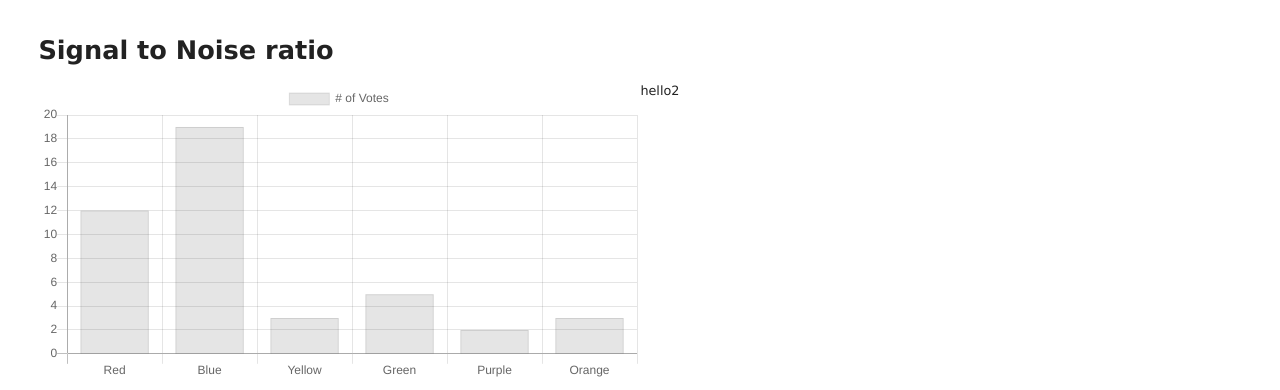
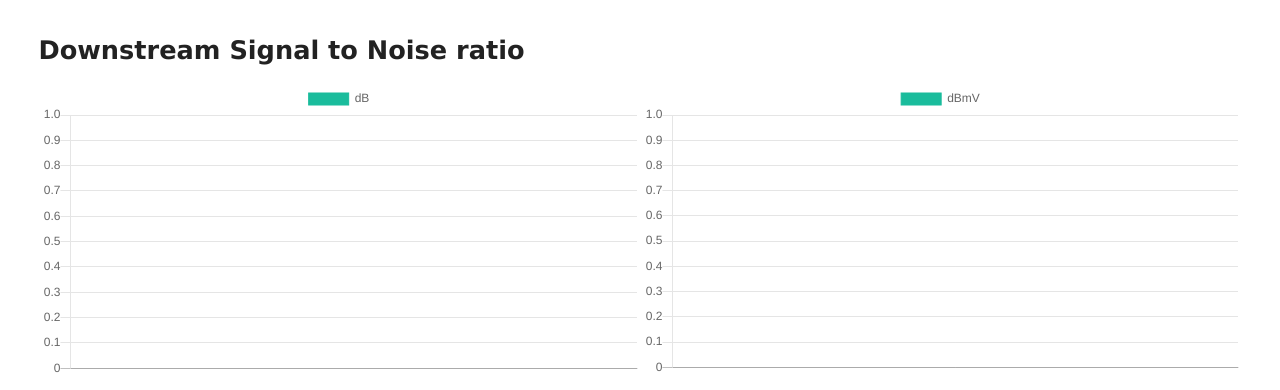
Before and after one commit to infyhr/tc7200-stats, an Electron app: page html/index.html in a window 1280 px wide. Shown: the part 343-733 px from the top of the page. Drawn offline with nearby package versions, Linux system fonts and the light colour scheme; no server answers.

Commit message:
Added drawing of all charts

```diff
--- a/css/main.css
+++ b/css/main.css
@@ -38,6 +38,8 @@ header .description {
     display: flex;
     flex: 1;
     flex-wrap: wrap;
+    max-width: 100%;
+    max-height: 100%;
 }
 .wrapper {
     display: flex;
--- a/html/index.html
+++ b/html/index.html
@@ -20,12 +20,22 @@
         </nav>
 
         <div class="content">
-            <h1>Signal to Noise ratio</h1>
+            <h1>Downstream Signal to Noise ratio</h1>
             <div class="wrapper">
                 <div class="row">
                     <canvas id="snrBar"></canvas>
                 </div>
-                <div class="row">hello2</div>
+                <div class="row">
+                    <canvas id="pwrBar"></canvas>
+                </div>
+            </div>
+            <div class="wrapper">
+                <div class="row">
+                    <canvas id="snrLine"></canvas>
+                </div>
+                <div class="row">
+                    <canvas id="pwrLine"></canvas>
+                </div>
             </div>
         </div>
 
@@ -35,19 +45,47 @@
             let index = require('../js/index.js'); // "Serverside" JS
             let graph  = require('../js/graph.js'); // Own graphs (charts)
 
+            /*index.getData(function(results){
+                stats = results;
+
+                console.log(stats);
+            });*/
+
             // Short poll for new data
-            index.getData(function(results){
-                stats = results;
-            });
-            /*setInterval(() => {
+            setInterval(() => {
                 index.getData(function(results){
                     stats = results;
                 });
+                // Grab the current time
+                let d = new Date();
+                let now = d.getHours() + ':' + d.getMinutes() + ':' + d.getSeconds();
 
-                // Update each chart here
-                graph.myChart.config.data.datasets[0].data = stats[0];
-                graph.myChart.update();
-            }, 1000);*/
+                // Update the SNR bar chart
+                graph.snrBarChart.config.data.labels = stats[0];
+                graph.snrBarChart.config.data.datasets[0].data = stats[1];
+                graph.snrBarChart.update();
+
+                // And the power bar chart
+                graph.pwrBarChart.config.data.labels = stats[0];
+                graph.pwrBarChart.config.data.datasets[0].data = stats[2];
+                graph.pwrBarChart.update();
+
+                // Average SnR chart
+                graph.snrLineChart.config.data.labels.push(now);
+                graph.snrLineChart.config.data.datasets[0].data.push(getAvg(stats[1]));
+                graph.snrLineChart.update();
+
+                // Average power chart
+                graph.pwrLineChart.config.data.labels.push(now);
+                graph.pwrLineChart.config.data.datasets[0].data.push(getAvg(stats[2]));
+                graph.pwrLineChart.update();
+            }, 1000);
+
+            function getAvg(arr) {
+                return arr.reduce((a, b) => {
+                    return parseFloat(a) + parseFloat(b);
+                }) / stats[1].length;
+            }
 
             // temp debug
             document.addEventListener('keydown', function (e) {
--- a/js/graph.js
+++ b/js/graph.js
@@ -1,38 +1,109 @@
-var snrBarChart = new Chart(document.getElementById("snrBar"), {
+// Setup colors for the bar charts
+const backgroundColor = [
+    'rgba(26, 188, 156, 1)',
+    'rgba(46, 204, 113, 1)',
+    'rgba(52, 152, 219, 1)',
+    'rgba(155, 89, 182, 1)',
+    'rgba(52, 73, 94, 1)',
+    'rgba(241, 196, 15, 1)',
+    'rgba(230, 126, 34, 1)',
+    'rgba(231, 76, 60, 1)'
+];
+const borderColor = [
+    'rgba(26, 188, 156, 1)',
+    'rgba(46, 204, 113, 1)',
+    'rgba(52, 152, 219, 1)',
+    'rgba(155, 89, 182, 1)',
+    'rgba(52, 73, 94, 1)',
+    'rgba(241, 196, 15, 1)',
+    'rgba(230, 126, 34, 1)',
+    'rgba(231, 76, 60, 1)'
+]
+// Set some default config
+Chart.defaults.global.elements.point.radius = 0;
+Chart.defaults.global.responsive = true;
+Chart.defaults.global.animation = {
+    duration: 300,
+    easing: 'linear'
+}
+Chart.defaults.global.hover = {
+    animationDuration: 0
+}
+let snrBarChart = new Chart(document.getElementById("snrBar"), {
     type: 'bar',
     data: {
-    labels: ["Red", "Blue", "Yellow", "Green", "Purple", "Orange"],
+        labels: [],
         datasets: [{
-        label: '# of Votes',
-        data: [12, 19, 3, 5, 2, 3],
-        /*backgroundColor: [
-            'rgba(255, 99, 132, 0.2)',
-            'rgba(54, 162, 235, 0.2)',
-            'rgba(255, 206, 86, 0.2)',
-            'rgba(75, 192, 192, 0.2)',
-            'rgba(153, 102, 255, 0.2)',
-            'rgba(255, 159, 64, 0.2)'
-        ],
-        borderColor: [
-            'rgba(255,99,132,1)',
-            'rgba(54, 162, 235, 1)',
-            'rgba(255, 206, 86, 1)',
-            'rgba(75, 192, 192, 1)',
-            'rgba(153, 102, 255, 1)',
-            'rgba(255, 159, 64, 1)'
-        ],*/
+            label: 'dB',
+            data: [],
+            backgroundColor: backgroundColor,
+            borderColor: borderColor,
             borderWidth: 1
+        }]
+    }
+});
+let pwrBarChart = new Chart(document.getElementById("pwrBar"), {
+    type: 'bar',
+    data: {
+        labels: [],
+        datasets: [{
+            label: 'dBmV',
+            data: [],
+            backgroundColor: backgroundColor,
+            borderColor: borderColor,
+            borderWidth: 1
+        }]
+    }
+});
+var snrLineChart = new Chart(document.getElementById("snrLine"), {
+    type: 'line',
+    data: {
+        labels: [],
+        datasets: [{
+            label: "Average SnR",
+            fill: false,
+            lineTension: 0.1,
+            backgroundColor: "rgba(76, 175, 80, 0.4)",
+            borderColor: "rgba(76, 175, 80, 1)",
+            data: [],
+            spanGaps: false,
         }]
     },
     options: {
         scales: {
-        yAxes: [{
-            ticks: {
-                beginAtZero:true
+            xAxes: [{
+                display: false
+            }]
         }
+    }
+});
+var pwrLineChart = new Chart(document.getElementById("pwrLine"), {
+    type: 'line',
+    data: {
+        labels: [],
+        datasets: [{
+            label: "Average power levels",
+            fill: false,
+            lineTension: 0.1,
+            backgroundColor: "rgba(75, 192, 192, 0.4)",
+            borderColor: "rgba(75, 192, 192, 1)",
+            data: [],
+            spanGaps: false,
+        }]
+    },
+    options: {
+        scales: {
+            xAxes: [{
+                display: false
             }]
         }
     }
 });
 
-module.exports.snrBarChart = snrBarChart;
+// Export so we can access these outside
+module.exports = {
+    snrBarChart: snrBarChart,
+    pwrBarChart: pwrBarChart,
+    snrLineChart: snrLineChart,
+    pwrLineChart: pwrLineChart
+}
--- a/js/index.js
+++ b/js/index.js
@@ -18,9 +18,13 @@ function getRandomArbitrary(min, max) {
 }
 
 /*
-Extracts data from the HTTP response and returns it, just some simple regex stuff
+Extracts data from the HTTP response and returns it, just some simple regex stuff.
+It's very ugly, but alas it's not quite possible to make this code more appealing
+as it's just scraping data and storing it into one big array...
 */
 function extractData(data) {
+    ret = [[], [], [], [], []];
+
     // Downstream
     const re_dsChannels = /\d<\/td><td align="right">(\d{1,2})<\/td>/gi
     const re_dsSnr = /<td align="right">(\d{1,2}\.\d) dB<\/td>/gi
@@ -36,9 +40,9 @@ function extractData(data) {
     let ds_pwr = re_dsPwr.exec(data);
     // Loop through all the results
     while(ds_snr != null) { // Will be the same for all three
-        /*console.log(ds_channels[1]);
-        console.log(ds_snr[1]);
-        console.log(ds_pwr[2]);*/
+        ret[0].push(ds_channels[1]);
+        ret[1].push(ds_snr[1]);
+        ret[2].push(ds_pwr[2]);
 
         ds_channels = re_dsChannels.exec(data);
         ds_snr = re_dsSnr.exec(data);
@@ -49,12 +53,14 @@ function extractData(data) {
     let us_channels = re_usChannels.exec(data);
     let us_pwr = re_usPower.exec(data);
     while(us_pwr != null) {
-        console.log(us_channels[1]);
-        console.log(us_pwr[1]);
+        ret[3].push(us_channels[1]);
+        ret[4].push(us_pwr[1]);
 
         us_channels = re_usChannels.exec(data);
         us_pwr = re_usPower.exec(data);
     }
+
+    return ret;
 }
 
 /*
@@ -87,23 +93,7 @@ exports.getData = function(callback) {
         // The whole response has been recieved
         response.on('end', function () {
             ret = extractData(data);
-            //console.log(test);
-            /*data = [
-                [
-                getRandomArbitrary(20, 40),
-                40.8,
-                12.5,
-                41.5,
-                38.7,
-                37.1
-                ],
-                [
-                43.0,
-                43.0
-                ]
-            ]
-            //console.log(data);
-            callback(data);*/
+            callback(ret);
         });
 
         response.on('error', function(e) {
```
Lines whose indentation alone changed are shown as unchanged.
